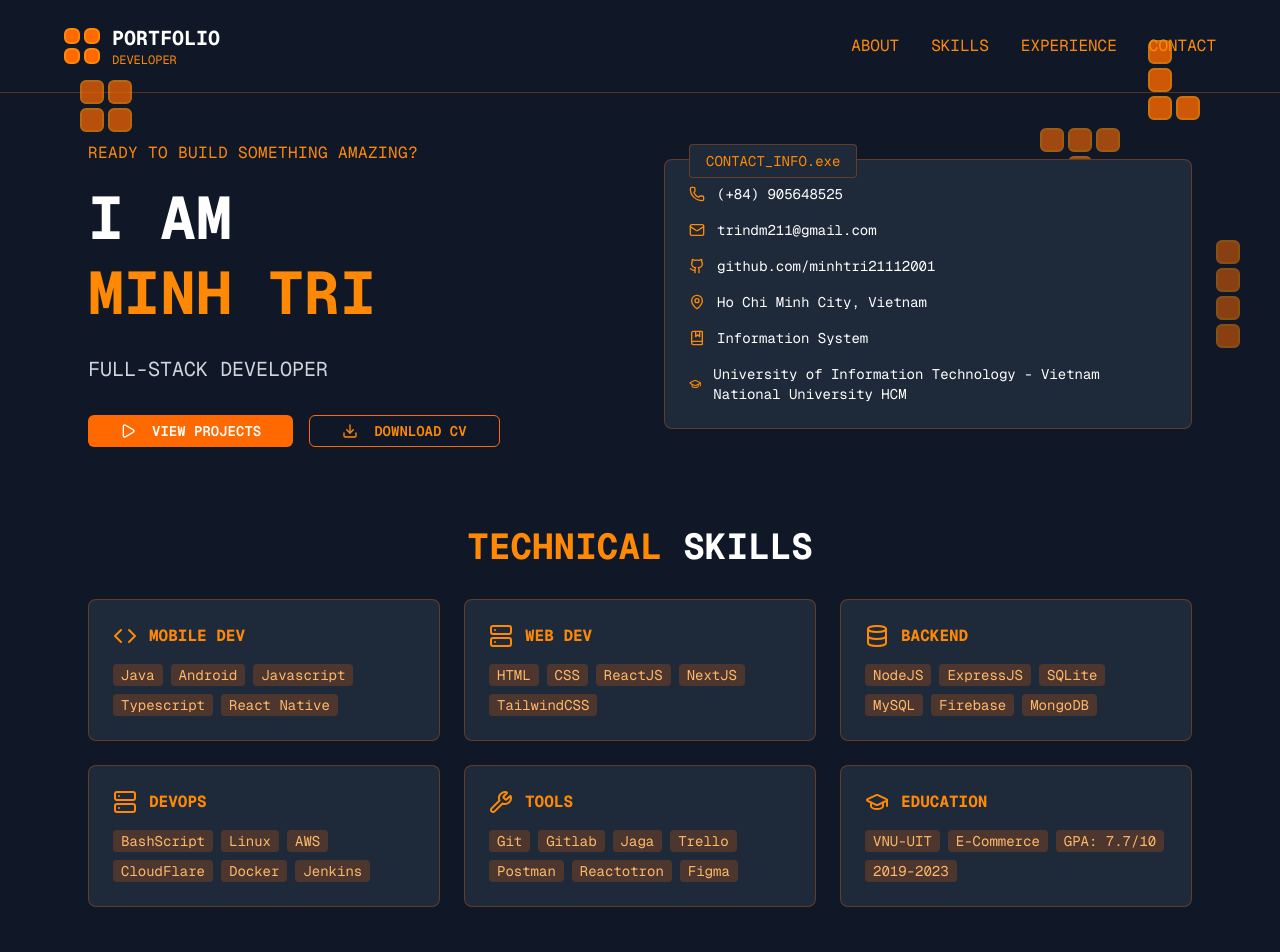
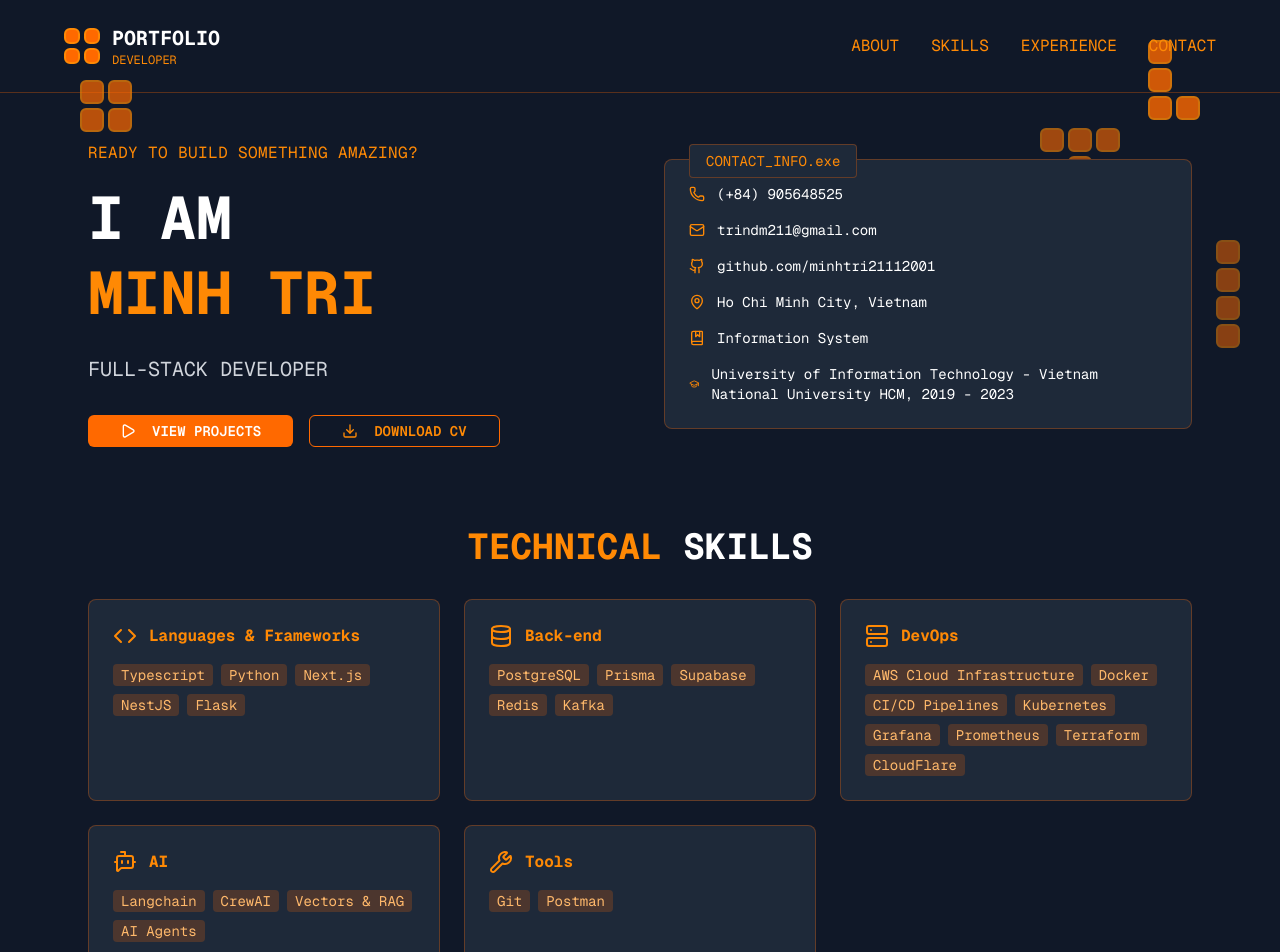
Before and after one commit to minhtri12112001/my-portfolio-web, a Next.js app: page / in a window 1280 px wide. Shown: the top 952 px of the page. Built offline with nearby package versions, Linux system fonts and the light colour scheme.

Commit message:
feature/update-skills-section

```diff
--- a/src/app/components/skills-section.tsx
+++ b/src/app/components/skills-section.tsx
@@ -1,44 +1,50 @@
 import { Badge } from "antd";
-import { Code, Database, Wrench, GraduationCap, Server } from "lucide-react";
+import {
+  Code,
+  Database,
+  Wrench,
+  GraduationCap,
+  Server,
+  BotMessageSquare,
+} from "lucide-react";
 
 const skills = [
   {
-    title: "MOBILE DEV",
+    title: "Languages & Frameworks",
     icon: <Code className="w-6 h-6" />,
-    skills: ["Java", "Android", "Javascript", "Typescript", "React Native"],
+    skills: ["Typescript", "Python", "Next.js", "NestJS", "Flask"],
   },
   {
-    title: "WEB DEV",
-    icon: <Server className="w-6 h-6" />,
-    skills: ["HTML", "CSS", "ReactJS", "NextJS", "TailwindCSS"],
+    title: "Back-end",
+    icon: <Database className="w-6 h-6" />,
+    skills: ["PostgreSQL", "Prisma", "Supabase", "Redis", "Kafka"],
   },
   {
-    title: "BACKEND",
-    icon: <Database className="w-6 h-6" />,
-    skills: ["NodeJS", "ExpressJS", "SQLite", "MySQL", "Firebase", "MongoDB"],
+    title: "DevOps",
+    icon: <Server className="w-6 h-6" />,
+    skills: [
+      "AWS Cloud Infrastructure",
+      "Docker",
+      "CI/CD Pipelines",
+      "Kubernetes",
+      "Grafana",
+      "Prometheus",
+      "Terraform",
+      "CloudFlare",
+    ],
   },
   {
-    title: "DEVOPS",
-    icon: <Server className="w-6 h-6" />,
-    skills: ["BashScript", "Linux", "AWS", "CloudFlare", "Docker", "Jenkins"],
+    title: "AI",
+    icon: <BotMessageSquare className="w-6 h-6" />,
+    skills: ["Langchain", "CrewAI", "Vectors & RAG", "AI Agents"] ,
   },
   {
-    title: "TOOLS",
+    title: "Tools",
     icon: <Wrench className="w-6 h-6" />,
     skills: [
       "Git",
-      "Gitlab",
-      "Jaga",
-      "Trello",
       "Postman",
-      "Reactotron",
-      "Figma",
     ],
-  },
-  {
-    title: "EDUCATION",
-    icon: <GraduationCap className="w-6 h-6" />,
-    skills: ["VNU-UIT", "E-Commerce", "GPA: 7.7/10", "2019-2023"],
   },
 ];
 
@@ -52,7 +58,7 @@ export const SkillSection = () => {
         {skills.map((category, index) => (
           <div
             key={index}
-            className="bg-gray-800 p-6 rounded-lg border border-orange-500/30 hover:border-orange-400 transition-colors"
+            className="bg-gray-800 p-6 rounded-lg border border-orange-500/30 hover:border-orange-400 transition-colors h-[202px]"
           >
             <div className="flex items-center gap-3 mb-4">
               <div className="text-orange-400">{category.icon}</div>
--- a/src/app/constants/contact-info.ts
+++ b/src/app/constants/contact-info.ts
@@ -7,5 +7,5 @@ export const contactInfo = {
   address: "Ho Chi Minh City, Vietnam",
   major: "Information System",
   university:
-    "University of Information Technology - Vietnam National University HCM",
+    "University of Information Technology - Vietnam National University HCM, 2019 - 2023",
 };
```
